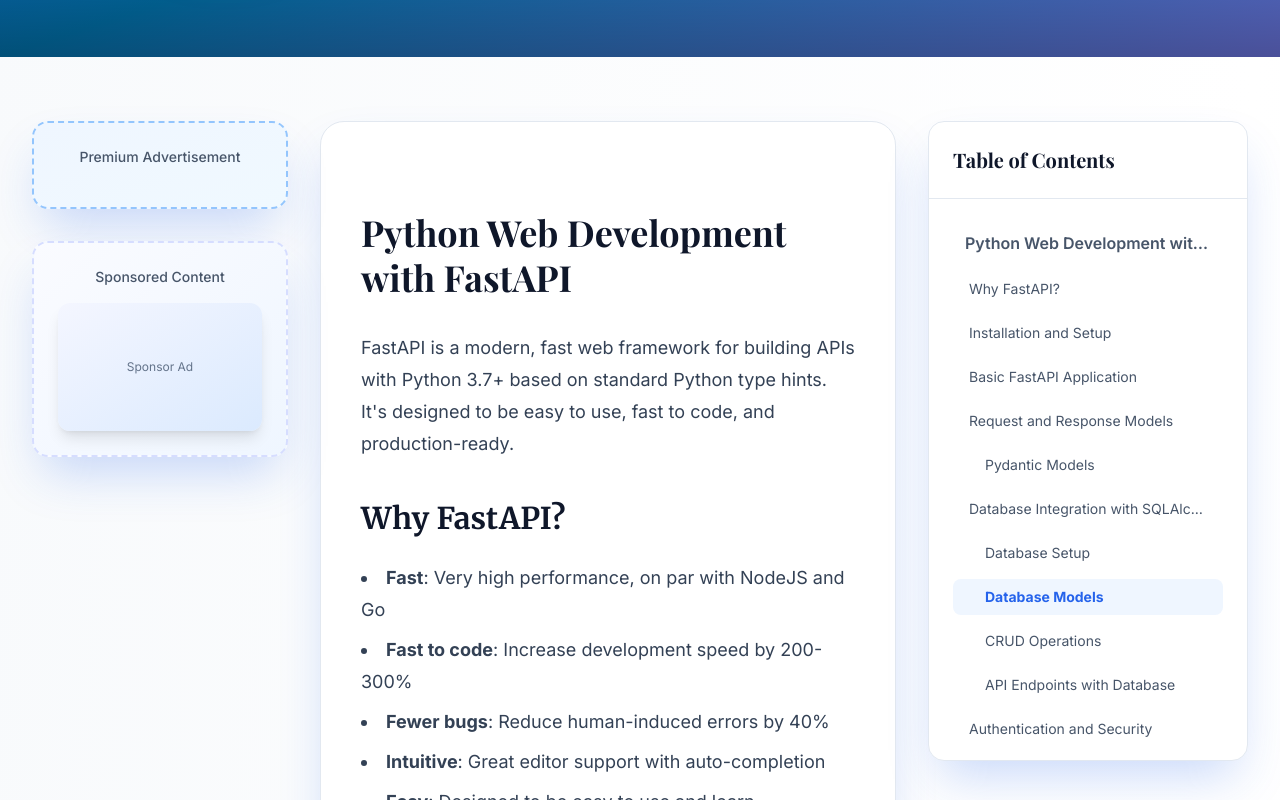
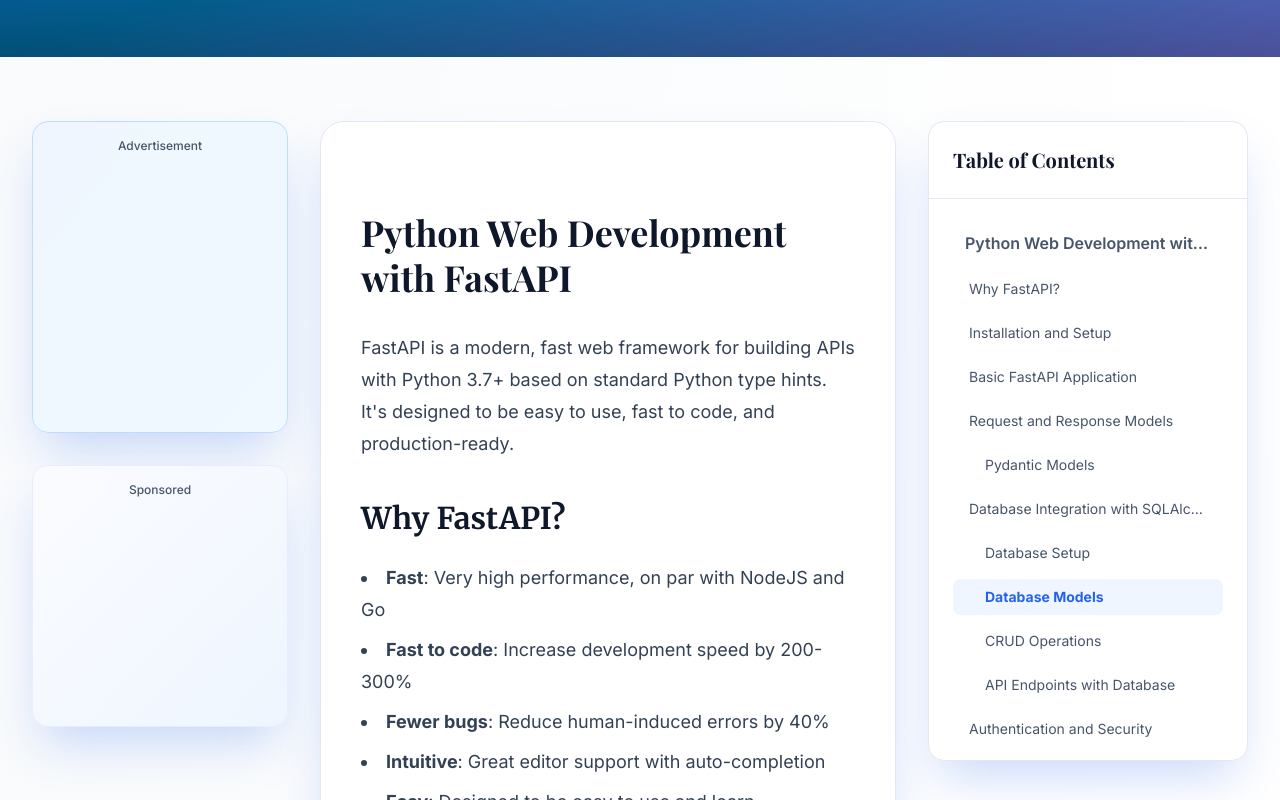
Before and after one commit to Ravish-Vishwakarma/Tech-Log, a React (Vite) app: page /blog/10 in a window 1280 px wide. Shown: the part 440-1240 px from the top of the page. Built offline with nearby package versions, Linux system fonts and the light colour scheme; a web font is replaced by a local one.

Commit message:
side rail ad 2.0

```diff
--- /dev/null
+++ b/src/components/AdSenseAd.tsx
@@ -0,0 +1,46 @@
+import React, { useEffect } from 'react';
+
+interface AdSenseAdProps {
+    adSlot: string;
+    adFormat?: string;
+    fullWidthResponsive?: boolean;
+    style?: React.CSSProperties;
+    className?: string;
+}
+
+const AdSenseAd: React.FC<AdSenseAdProps> = ({
+    adSlot,
+    adFormat = 'auto',
+    fullWidthResponsive = true,
+    style,
+    className = ''
+}) => {
+    useEffect(() => {
+        try {
+            // Check if adsbygoogle is available
+            if (typeof window !== 'undefined' && (window as any).adsbygoogle) {
+                ((window as any).adsbygoogle = (window as any).adsbygoogle || []).push({});
+            }
+        } catch (error) {
+            console.error('AdSense error:', error);
+        }
+    }, []);
+
+    return (
+        <div className={`adsense-container ${className}`}>
+            <ins
+                className="adsbygoogle"
+                style={{
+                    display: 'block',
+                    ...style
+                }}
+                data-ad-client="ca-pub-3077203436679622"
+                data-ad-slot={adSlot}
+                data-ad-format={adFormat}
+                data-full-width-responsive={fullWidthResponsive.toString()}
+            />
+        </div>
+    );
+};
+
+export default AdSenseAd;
--- a/src/pages/BlogPostPage.tsx
+++ b/src/pages/BlogPostPage.tsx
@@ -1,4 +1,4 @@
-import React, { useEffect, useRef } from 'react';
+import React from 'react';
 import { useParams, Navigate } from 'react-router-dom';
 import { Clock, User, Calendar, ArrowLeft } from 'lucide-react';
 import { Link } from 'react-router-dom';
@@ -7,12 +7,7 @@ import MarkdownRenderer from '../components/MarkdownRenderer';
 import TableOfContents from '../components/TableOfContents';
 import CommentSection from '../components/CommentSection';
 import RelatedPosts from '../components/RelatedPosts';
-
-declare global {
-  interface Window {
-    adsbygoogle: unknown[];
-  }
-}
+import AdSenseAd from '../components/AdSenseAd';
 
 const BlogPostPage: React.FC = () => {
   const { id } = useParams<{ id: string }>();
@@ -23,16 +18,6 @@ const BlogPostPage: React.FC = () => {
   }
 
   const relatedPosts = getRelatedPosts(post.id, post.tags);
-  const adRef = useRef<HTMLDivElement>(null);
-
-  useEffect(() => {
-    if (window.adsbygoogle && adRef.current) {
-      try {
-        // @ts-ignore
-        (window.adsbygoogle = window.adsbygoogle || []).push({});
-      } catch (e) {}
-    }
-  }, []);
 
   return (
     <div className="min-h-screen bg-gradient-to-br from-accent-50 via-white to-primary-50 dark:from-accent-900 dark:via-accent-800 dark:to-accent-900">
@@ -121,26 +106,24 @@ const BlogPostPage: React.FC = () => {
           {/* Left Sidebar - Ad Space */}
           <aside className="w-64 flex-shrink-0 hidden xl:block">
             <div className="sticky top-32 space-y-8">
-              {/* Premium Ad */}
-              <div className="bg-gradient-to-br from-primary-50 to-secondary-50 dark:from-accent-800 dark:to-accent-700 rounded-2xl p-6 text-center border-2 border-dashed border-primary-300 dark:border-accent-600 shadow-luxury">
-                <p className="text-accent-600 dark:text-accent-400 text-sm font-medium font-inter mb-4">Premium Advertisement</p>
-                <ins
-                  className="adsbygoogle"
-                  style={{ display: 'block' }}
-                  data-ad-client="ca-pub-3077203436679622"
-                  data-ad-slot="5140955462"
-                  data-ad-format="auto"
-                  data-full-width-responsive="true"
-                  ref={adRef as any}
+              {/* Google AdSense - Premium Ad */}
+              <div className="bg-gradient-to-br from-primary-50 to-secondary-50 dark:from-accent-800 dark:to-accent-700 rounded-2xl p-4 border border-primary-200 dark:border-accent-600 shadow-luxury">
+                <p className="text-accent-600 dark:text-accent-400 text-xs font-medium font-inter mb-3 text-center">Advertisement</p>
+                <AdSenseAd
+                  adSlot="5140955462"
+                  style={{ minHeight: '250px' }}
+                  className="rounded-xl overflow-hidden"
                 />
               </div>
 
-              {/* Sponsored Content */}
-              <div className="bg-gradient-to-br from-luxury-50 to-primary-50 dark:from-accent-800 dark:to-accent-700 rounded-2xl p-6 text-center border-2 border-dashed border-luxury-300 dark:border-accent-600 shadow-luxury">
-                <p className="text-accent-600 dark:text-accent-400 text-sm font-medium font-inter mb-4">Sponsored Content</p>
-                <div className="bg-gradient-to-br from-luxury-100 to-primary-100 dark:from-accent-700 dark:to-accent-600 rounded-xl h-32 flex items-center justify-center shadow-lg">
-                  <span className="text-accent-500 dark:text-accent-400 text-xs font-inter">Sponsor Ad</span>
-                </div>
+              {/* Additional Ad Space */}
+              <div className="bg-gradient-to-br from-luxury-50 to-primary-50 dark:from-accent-800 dark:to-accent-700 rounded-2xl p-4 border border-luxury-200 dark:border-accent-600 shadow-luxury">
+                <p className="text-accent-600 dark:text-accent-400 text-xs font-medium font-inter mb-3 text-center">Sponsored</p>
+                <AdSenseAd
+                  adSlot="5140955462"
+                  style={{ minHeight: '200px' }}
+                  className="rounded-xl overflow-hidden"
+                />
               </div>
             </div>
           </aside>
@@ -149,6 +132,16 @@ const BlogPostPage: React.FC = () => {
           <main className="flex-1 min-w-0">
             <article className="bg-white dark:bg-accent-800 rounded-3xl shadow-luxury p-10 mb-12 border border-accent-200 dark:border-accent-700">
               <MarkdownRenderer content={post.content} />
+
+              {/* In-content Ad */}
+              <div className="my-12 bg-gradient-to-br from-accent-50 to-primary-50 dark:from-accent-800 dark:to-accent-700 rounded-2xl p-6 border border-accent-200 dark:border-accent-600 shadow-lg">
+                <p className="text-accent-600 dark:text-accent-400 text-sm font-medium font-inter mb-4 text-center">Advertisement</p>
+                <AdSenseAd
+                  adSlot="5140955462"
+                  style={{ minHeight: '120px' }}
+                  className="rounded-xl overflow-hidden"
+                />
+              </div>
             </article>
 
             <CommentSection postId={post.id} />
--- a/src/pages/HomePage.tsx
+++ b/src/pages/HomePage.tsx
@@ -2,6 +2,7 @@ import React, { useEffect } from 'react';
 import { Link } from 'react-router-dom';
 import { Clock, User, ArrowRight } from 'lucide-react';
 import { blogPosts } from '../data/blogPosts';
+import AdSenseAd from '../components/AdSenseAd';
 
 const HomePage: React.FC = () => {
   const featuredPost = blogPosts[0];
@@ -159,6 +160,18 @@ const HomePage: React.FC = () => {
           </Link>
         </section>
 
+        {/* Ad Section between Featured and Recent Posts */}
+        <section className="mb-24">
+          <div className="bg-gradient-to-br from-accent-50 to-primary-50 dark:from-accent-800 dark:to-accent-700 rounded-3xl p-8 border border-accent-200 dark:border-accent-600 shadow-luxury">
+            <p className="text-accent-600 dark:text-accent-400 text-sm font-medium font-inter mb-6 text-center">Advertisement</p>
+            <AdSenseAd
+              adSlot="5140955462"
+              style={{ minHeight: '150px' }}
+              className="rounded-2xl overflow-hidden"
+            />
+          </div>
+        </section>
+
         {/* Recent Posts */}
         <section>
           <div className="text-center mb-12">
```
